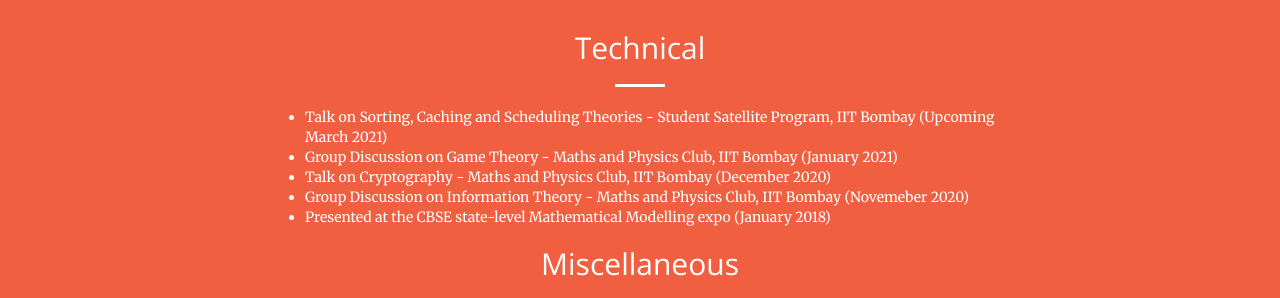
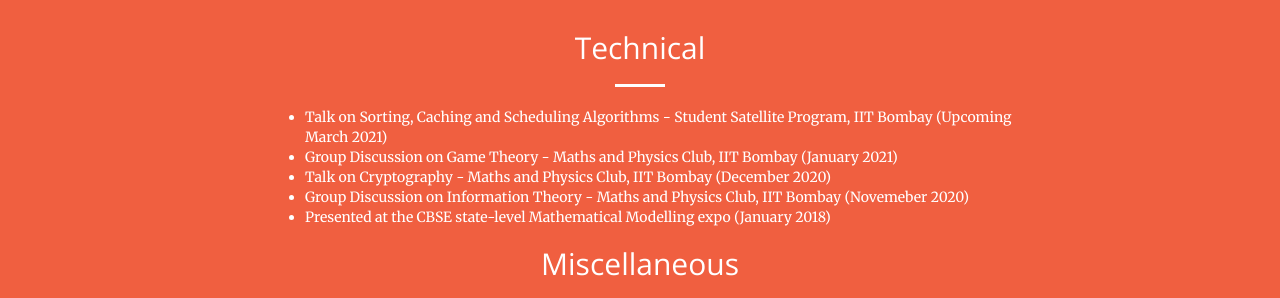
Before and after one commit to aravindbharathi/aravindbharathi.github.io, a Jekyll site: the page talks/index.html, which Jekyll copies as it is, in a window 1280 px wide and 900 px high, scrolled down 612 px. Shown: the part 357-655 px from the top of the window. Built offline with Jekyll 4.4.1, drawn with Linux system fonts in a browser that asks for light colours.

Commit message:
Update index.html

```diff
--- a/talks/index.html
+++ b/talks/index.html
@@ -83,7 +83,7 @@
                     <hr class="light">
                     <p class="text-faded">
                       <ul align="left">
-                        <li>Talk on Sorting, Caching and Scheduling Theories - Student Satellite Program, IIT Bombay (Upcoming March 2021)</li>
+                        <li>Talk on Sorting, Caching and Scheduling Algorithms - Student Satellite Program, IIT Bombay (Upcoming March 2021)</li>
                         <li>Group Discussion on Game Theory - Maths and Physics Club, IIT Bombay (January 2021)</li>
                         <li>Talk on Cryptography - Maths and Physics Club, IIT Bombay (December 2020)</li>
                         <li>Group Discussion on Information Theory - Maths and Physics Club, IIT Bombay (Novemeber 2020)</li>
```
